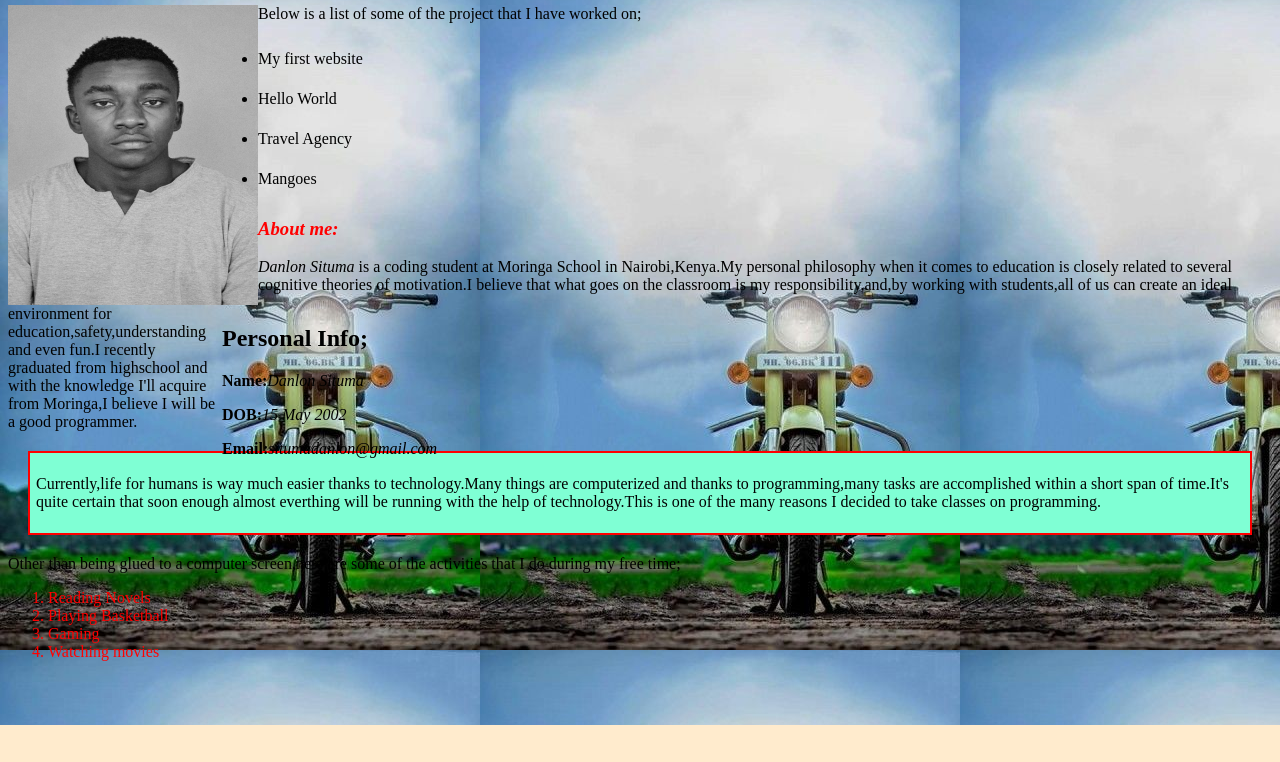
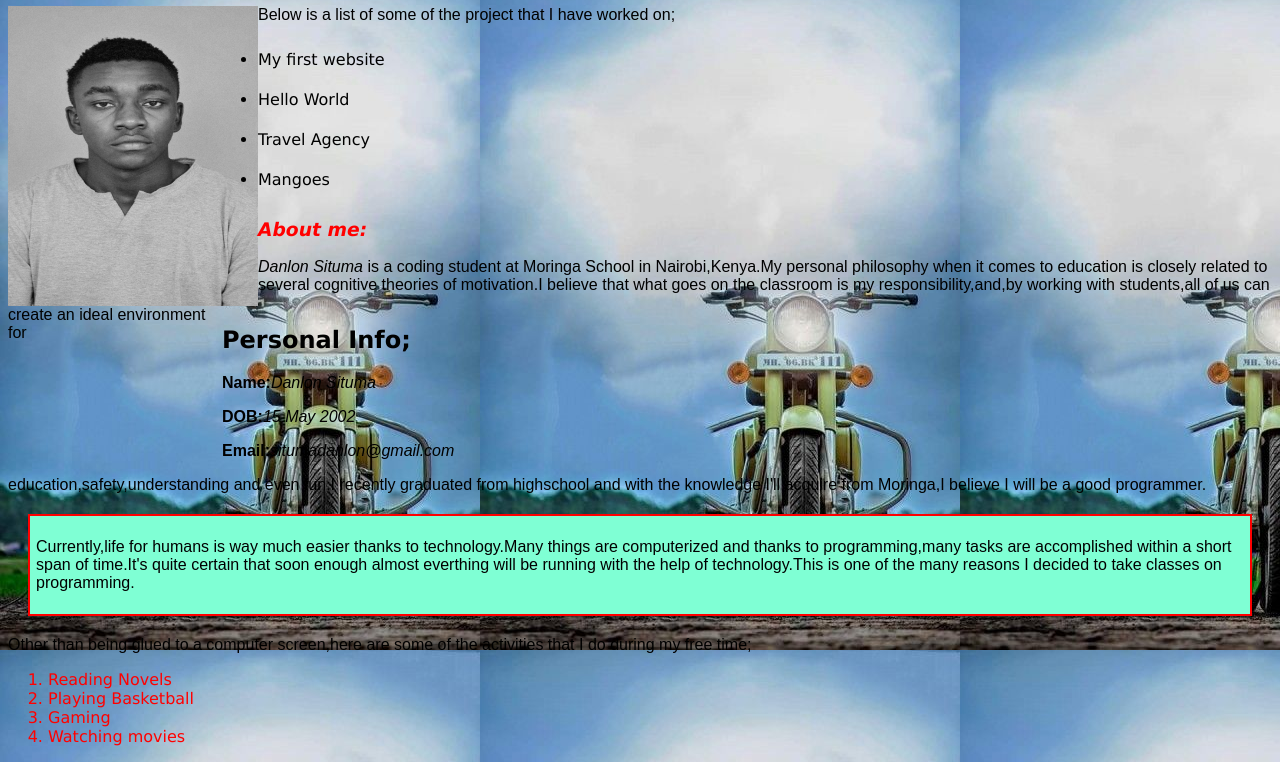
Before and after one commit to Dasi202/Portfolio-Landing-page, a plain HTML site: page index.html in a window 1280 px wide. Shown: the part 75-837 px from the top of the page. Before the commit the page ends 800 px from the top, so only its background shows below. Drawn offline with Linux system fonts and the light colour scheme; files whose address does not match are found by name.

Commit message:
Add style to the body

```diff
--- a/css/styles.css
+++ b/css/styles.css
@@ -1,6 +1,7 @@
 body{
     background-color:blanchedalmond;
     background-image: url("..images/backgrond.jpg");
+    font-family: Verdana, Geneva, Tahoma, sans-serif;
 }
 h1 {
     color:maroon;
@@ -34,3 +35,6 @@ ul {
   .unimportant {
       color: red;
   }
+  p {
+      font-family:sans-serif ;
+  }
```
